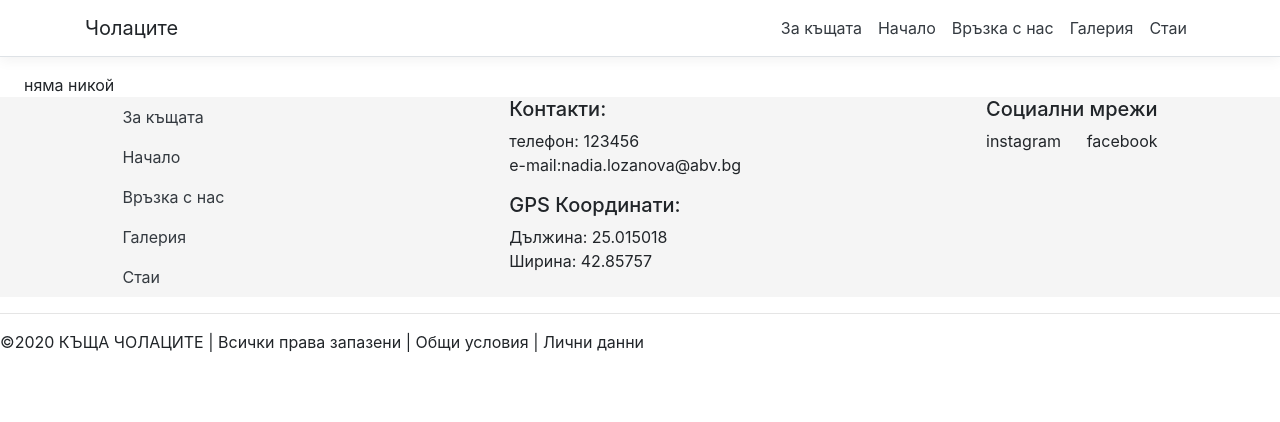
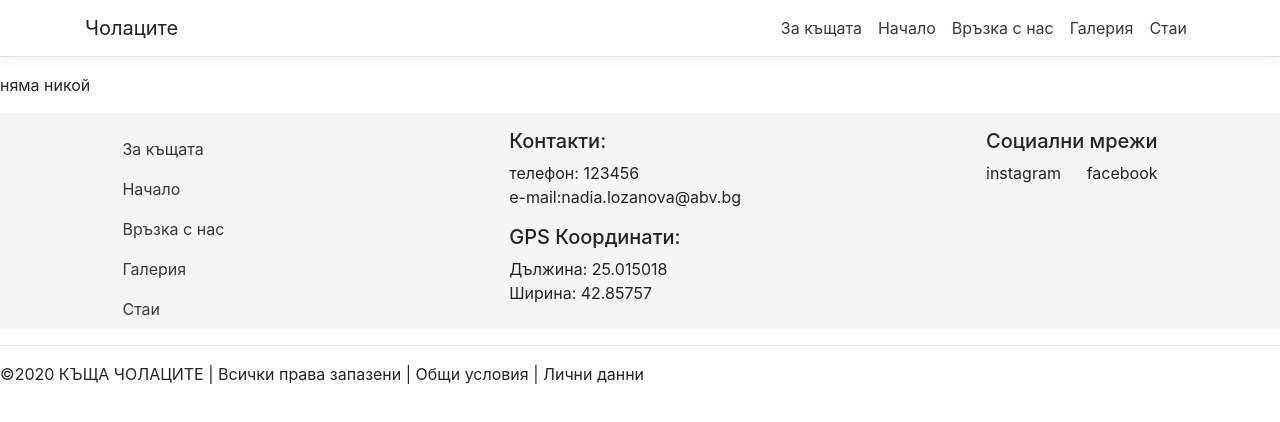
Before and after one commit to pavsavov/HouseCholacite, a React (Create React App) app in the folder src/House.Web/House.Web/ClientApp/: page /about-us in a window 1280 px wide. Shown: the top 422 px of the page. Built offline with nearby package versions, Linux system fonts and the light colour scheme.

Commit message:
Footer implemented

```diff
--- a/src/House.Web/House.Web/ClientApp/src/App.js
+++ b/src/House.Web/House.Web/ClientApp/src/App.js
@@ -1,13 +1,22 @@
 import React from 'react';
-import { isPropertySignature } from 'typescript';
 import { Layout } from './components/Layout/Layout';
-import { RouterRegister } from './components/Router/Router';
+import { RouteRegister } from './components/Router/RouteRegister';
+import { makeStyles } from '@material-ui/core';
+
+const useStyles = makeStyles((theme) => ({
+  container: {
+    margin: '0 auto',
+  },
+}));
 
 const App = (props) => {
+  const classes = useStyles();
   return (
-    <Layout children={props.children}>
-      <RouterRegister />
-    </Layout>
+    <div className={classes.container}>
+      <Layout>
+        <RouteRegister />
+      </Layout>
+    </div>
   );
 };
 
--- a/src/House.Web/House.Web/ClientApp/src/components/Form/ContactUs.js
+++ b/src/House.Web/House.Web/ClientApp/src/components/ContactUs/ContactUs.js
@@ -24,6 +24,9 @@ const useStyles = makeStyles((theme) => ({
     width: '100%',
     height: '100%',
     margin: theme.spacing(4),
+  },
+  mapContainer: {
+    position: 'relative',
   },
 }));
 
@@ -59,12 +62,14 @@ const ContactUs = () => {
           </Grid>
         </Grid>
       </Grid>
-      <Grid container justify='center'>
-        <Grid item xs={4}>
-          <Typography>Местоположение</Typography>
-          <Map />
+      <div className={classes.mapContainer}>
+        <Grid container justify='center'>
+          <Grid item xs={4}>
+            <Typography>Местоположение</Typography>
+            <Map />
+          </Grid>
         </Grid>
-      </Grid>
+      </div>
     </div>
   );
 };
--- a/src/House.Web/House.Web/ClientApp/src/components/HEREMap/Map.js
+++ b/src/House.Web/House.Web/ClientApp/src/components/HEREMap/Map.js
@@ -49,7 +49,7 @@ const Map = () => {
     <div
       className='map'
       ref={mapRef}
-      style={{ height: '350px', width: '700px' }}
+      style={{ height: '350px', width: '700px', display: 'flex' }}
     />
   );
 };
--- a/src/House.Web/House.Web/ClientApp/src/components/Layout/Body/Body.js
+++ /dev/null
@@ -1,8 +0,0 @@
-import React from 'react';
-import { Container } from '@material-ui/core';
-
-const Body = (props) => {
-  return <Container>{props.children}</Container>;
-};
-
-export { Body };
--- a/src/House.Web/House.Web/ClientApp/src/components/Layout/Footer/Footer.js
+++ b/src/House.Web/House.Web/ClientApp/src/components/Layout/Footer/Footer.js
@@ -13,17 +13,23 @@ const defaultProps = {
 
 const useStyles = makeStyles((theme) => ({
   root: {},
-  mainFooter: {
-    display: 'flex',
-    justifyContent: 'center',
+  footerContainer: {
+    marginTop: '1rem',
+    position: 'flex',
+    left: '0',
+    bottom: '0',
+    right: '0',
+  },
+  mainFooterStyle: {
     backgroundColor: grey[100],
-    width: '100%',
-    // position: 'relative',
   },
   botomFooter: {
     display: 'flex',
     justifyContent: 'left',
     alignContent: 'center',
+  },
+  contentContainer: {
+    marginTop: '1rem',
   },
   listElementStyle: {
     listStyleType: 'none',
@@ -34,16 +40,24 @@ const Footer = () => {
   const classes = useStyles();
 
   return (
-    <React.Fragment>
-      <footer className={classes.mainFooter}>
+    <div className={classes.footerContainer}>
+      <footer className={classes.mainFooterStyle}>
         <Grid container {...defaultProps}>
           <Grid item>
-            <Grid container direction='column'>
+            <Grid
+              container
+              className={classes.contentContainer}
+              direction='column'
+            >
               <NavigationEndPoints />
             </Grid>
           </Grid>
           <Grid item>
-            <Grid container direction='column'>
+            <Grid
+              container
+              className={classes.contentContainer}
+              direction='column'
+            >
               <ul className={classes.listElementStyle}>
                 <h5>Контакти:</h5>
                 <li>телефон: 123456</li>
@@ -58,7 +72,7 @@ const Footer = () => {
           </Grid>
           {/* need some more civilised meaning to get instagram an facebok icons
             appart */}
-          <Grid item>
+          <Grid item className={classes.contentContainer}>
             <h5>Социални мрежи</h5>
             <Grid container direction='row'>
               <Box>instagram</Box>
@@ -75,7 +89,7 @@ const Footer = () => {
           | Общи условия | Лични данни
         </Grid>
       </Box>
-    </React.Fragment>
+    </div>
   );
 };
 
--- a/src/House.Web/House.Web/ClientApp/src/components/Layout/Header/Header.js
+++ b/src/House.Web/House.Web/ClientApp/src/components/Layout/Header/Header.js
@@ -1,8 +1,13 @@
 import { NavMenu } from '../../Navigation/NavMenu';
 import React from 'react';
+import { RouteRegister } from '../../Router/RouteRegister';
 
 const Header = () => {
-  return <NavMenu />;
+  return (
+    <header>
+      <NavMenu />
+    </header>
+  );
 };
 
 export { Header };
--- a/src/House.Web/House.Web/ClientApp/src/components/Layout/Layout.js
+++ b/src/House.Web/House.Web/ClientApp/src/components/Layout/Layout.js
@@ -1,24 +1,14 @@
 import React from 'react';
-import { makeStyles } from '@material-ui/core';
 import { Header } from './Header/Header';
 import { Footer } from './Footer/Footer';
-import { Body } from './Body/Body';
-
-const useStyles = makeStyles((theme) => ({
-  footerContainer: {
-    // position: 'absolute',
-  },
-}));
+import { Main } from './Main/Main';
 
 const Layout = (props) => {
-  const classes = useStyles();
   return (
     <React.Fragment>
       <Header />
-      <Body children={props.children} />
-      <div className={classes.footerContainer}>
-        <Footer />
-      </div>
+      <Main children={props.children} />
+      <Footer />
     </React.Fragment>
   );
 };
--- /dev/null
+++ b/src/House.Web/House.Web/ClientApp/src/components/Layout/Main/Main.js
@@ -0,0 +1,7 @@
+import React from 'react';
+
+const Main = (props) => {
+  return <main>{props.children}</main>;
+};
+
+export { Main };
--- a/src/House.Web/House.Web/ClientApp/src/components/Router/Router.js
+++ b/src/House.Web/House.Web/ClientApp/src/components/Router/RouteRegister.js
@@ -1,9 +1,9 @@
 import React from 'react';
 import { Route, Switch } from 'react-router';
 import { Home } from '../Home/Home';
-import { ContactUs } from '../Form/ContactUs';
+import { ContactUs } from '../ContactUs/ContactUs';
 
-const RouterRegister = () => {
+const RouteRegister = () => {
   return (
     <Switch>
       <Route exact path='/' component={Home} />
@@ -23,4 +23,4 @@ const RouterRegister = () => {
   );
 };
 
-export { RouterRegister };
+export { RouteRegister };
--- a/src/House.Web/House.Web/ClientApp/src/index.js
+++ b/src/House.Web/House.Web/ClientApp/src/index.js
@@ -12,6 +12,7 @@ ReactDOM.render(
   <BrowserRouter basename={baseUrl}>
     <App />
   </BrowserRouter>,
-  rootElement);
+  rootElement
+);
 
 //registerServiceWorker();
```
Also changed, not shown: src/House.Web/House.Web/ClientApp/src/components/ContactUs/Form.js (renamed from src/House.Web/House.Web/ClientApp/src/components/Form/Form.js), src/House.Web/House.Web/ClientApp/src/components/ContactUs/PostFormState.js (renamed from src/House.Web/House.Web/ClientApp/src/components/Form/PostFormState.js).
